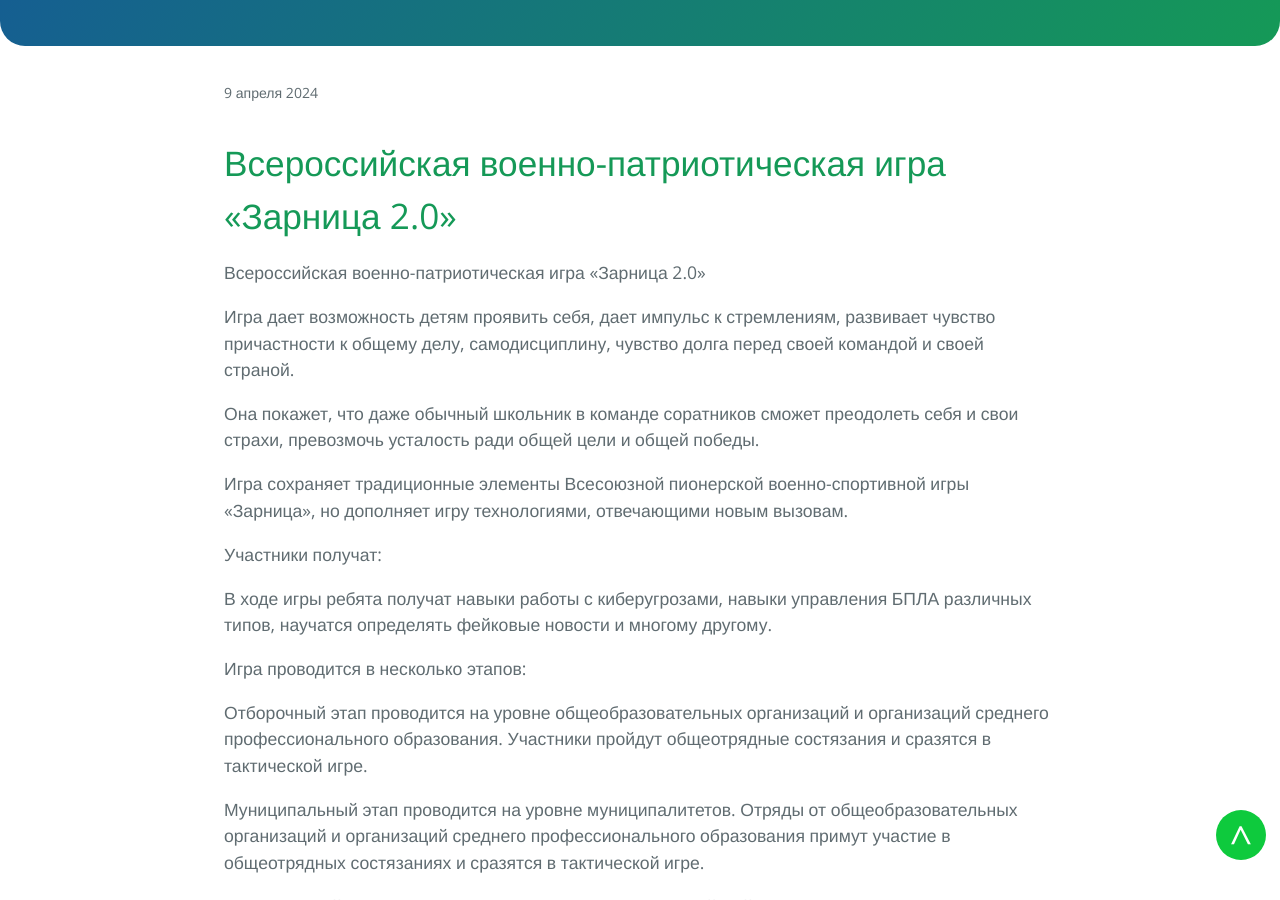
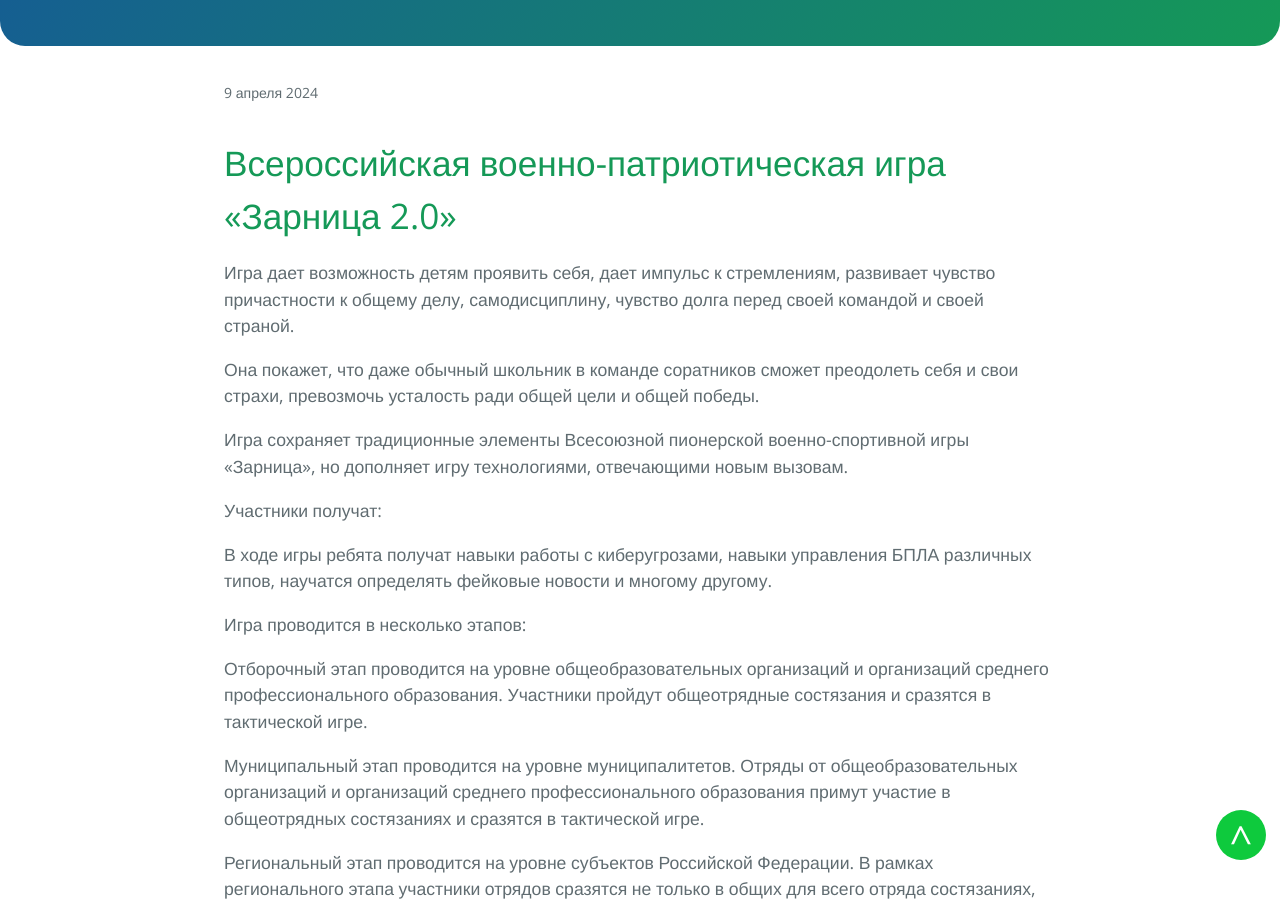
Before and after one commit to 1-sch/1-sch.github.io, a Jekyll site: the page built from _posts/2024-04-09-зарница.md, in a window 1280 px wide and 900 px high, scrolled down 301 px. Built offline with Jekyll 4.4.1, drawn with Linux system fonts in a browser that asks for light colours.

Commit message:
Update 2024-04-09-зарница.md

```diff
--- a/_posts/2024-04-09-зарница.md
+++ b/_posts/2024-04-09-зарница.md
@@ -4,7 +4,6 @@
 date:   2024-04-09 22:49:29 +0700
 categories: adv
 ---
-Всероссийская военно-патриотическая игра «Зарница 2.0»
 
 Игра дает возможность детям проявить себя, дает импульс к стремлениям, развивает чувство причастности к общему делу, самодисциплину, чувство долга перед своей командой и своей страной.
 
```
